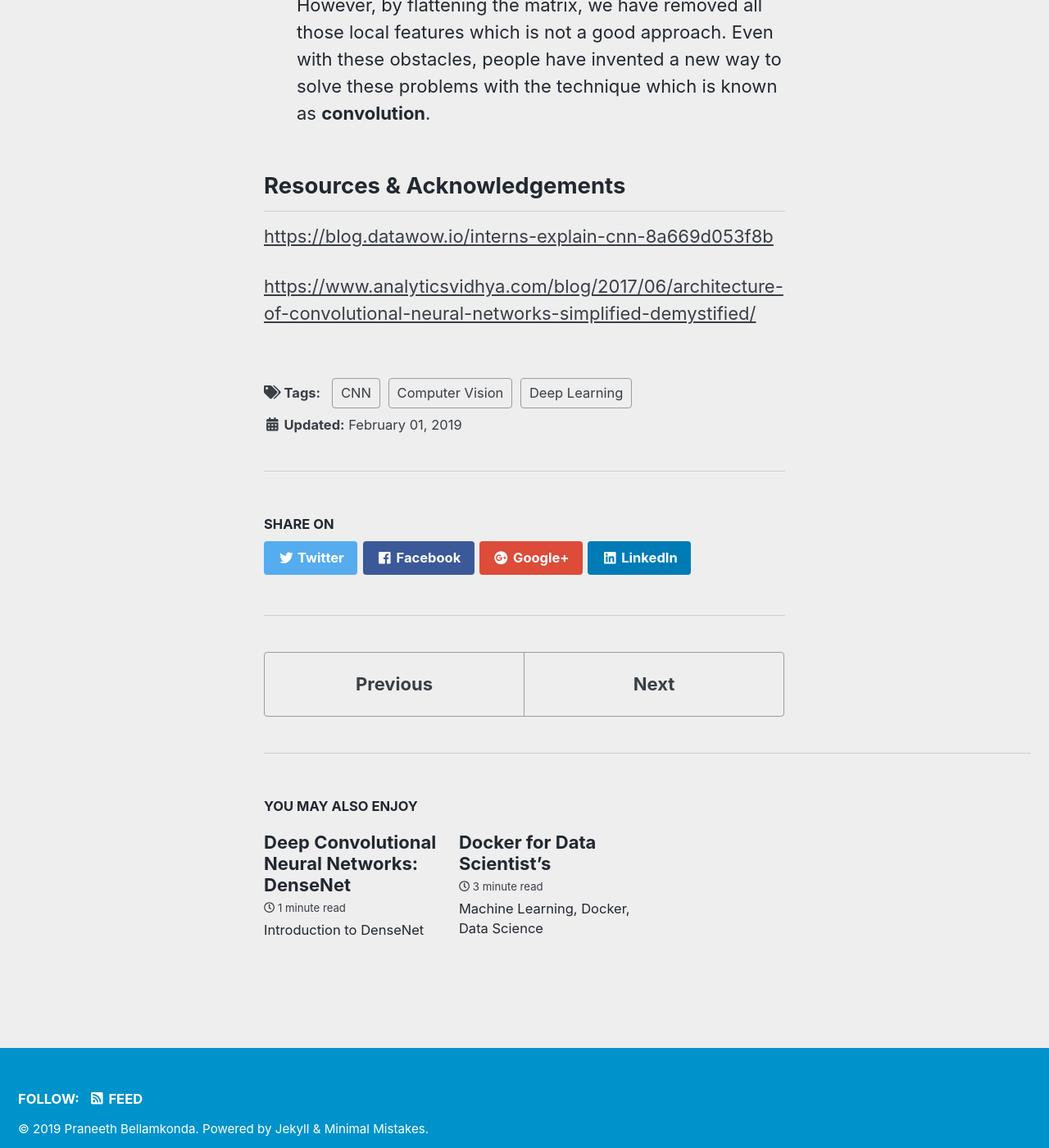
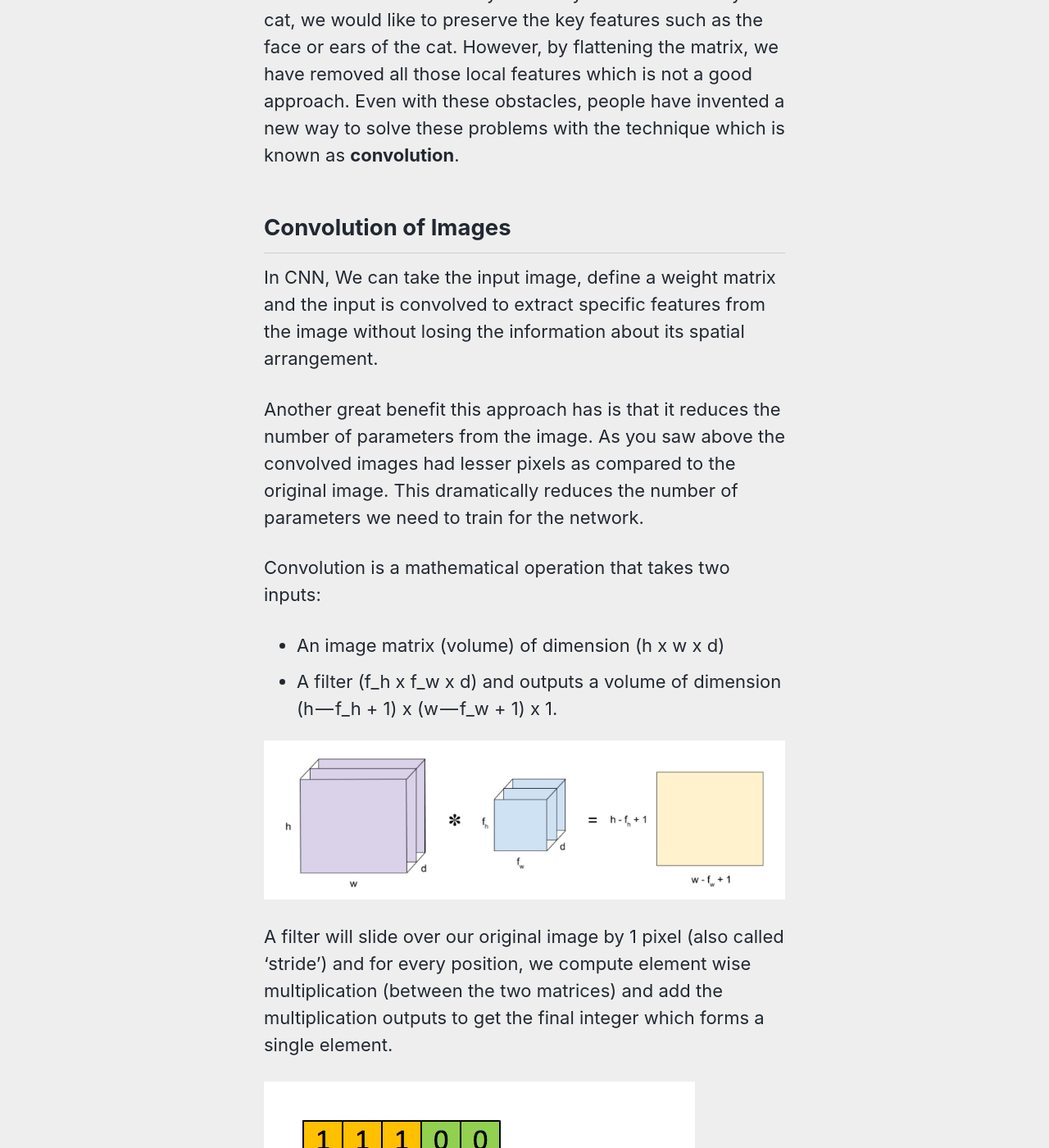
Before and after one commit to ibelieveai/ibelieveai.github.io, a Jekyll site: the page built from _posts/2019-02-01-Introcnn.md, in a window 1280 px wide and 1400 px high, scrolled down 2989 px. Shown: the whole window at 82% size. Built offline with Jekyll 4.4.1, drawn with Linux system fonts in a browser that asks for light colours; nearby versions of some CDN libraries; some of the changed text lies outside the part shown.

Commit message:
added content

```diff
--- a/_posts/2019-02-01-Introcnn.md
+++ b/_posts/2019-02-01-Introcnn.md
@@ -16,19 +16,39 @@ header:
 Every image is an arrangement of dots (a pixel) arranged in a special order. If you change the order or color of a pixel, the image would change as well. Let us take an example. Let us say, you wanted to store and read an image with a number 4 written on it.The machine will basically break this image into a matrix of pixels and store the color code for each pixel at the representative location.
 
 here is how machine looks at a hand written image.
-![](/images/IntroCNN/image4.JPG)
-![](/images/IntroCNN/machineimage4.JPG)
+![](/images/IntroCNN/image4.JPG)![](/images/IntroCNN/machineimage4.JPG)
+
 
 A fully connected network would take this image as an array by flattening it and considering pixel values as features to predict the number in image.
 
 The problem with this approach are
 *   **Not enough computational power**
+
 As machine see an image as a matrix of numbers where each number corresponds to the pixel value. An image of size 256 x 256 x 3 is a matrix with 3 layers (RGB) where each layer contains 256 x 256 values.
 
 When we flatten these values in to a vector and feed into a network we are feeding 196,608 inputs.If, for example, we have 1,000 hidden units in our first hidden layer, there would be approximately 196 million parameters or weights for us to train which is infeasible.
 
 *   **Local Features Loss**
+
 With images, you normally do want to preserve the local features. What we mean by this is if you want to classify a cat, we would like to preserve the key features such as the face or ears of the cat. However, by flattening the matrix, we have removed all those local features which is not a good approach. Even with these obstacles, people have invented a new way to solve these problems with the technique which is known as **convolution**.
+
+## Convolution of Images
+
+In CNN, We can take the input image, define a weight matrix and the input is convolved to extract specific features from the image without losing the information about its spatial arrangement.
+
+Another great benefit this approach has is that it reduces the number of parameters from the image. As you saw above the convolved images had lesser pixels as compared to the original image. This dramatically reduces the number of parameters we need to train for the network.
+
+Convolution is a mathematical operation that takes two inputs:
+
+*   An image matrix (volume) of dimension (h x w x d)
+*   A filter (f_h x f_w x d)
+and outputs a volume of dimension (h — f_h + 1) x (w — f_w + 1) x 1.
+
+![](/images/IntroCNN/featuremap.JPG)
+
+A filter will slide over our original image by 1 pixel (also called ‘stride’) and for every position, we compute element wise multiplication (between the two matrices) and add the multiplication outputs to get the final integer which forms a single element.
+
+![](/images/IntroCNN/filterstride.gif)
 
 
 ## Resources & Acknowledgements
```
Also changed, not shown: _posts/2019-01-28-dsdocker.md (+1 -1 lines), images/IntroCNN/featuremap.JPG (added), images/IntroCNN/filterstride.gif (added).
